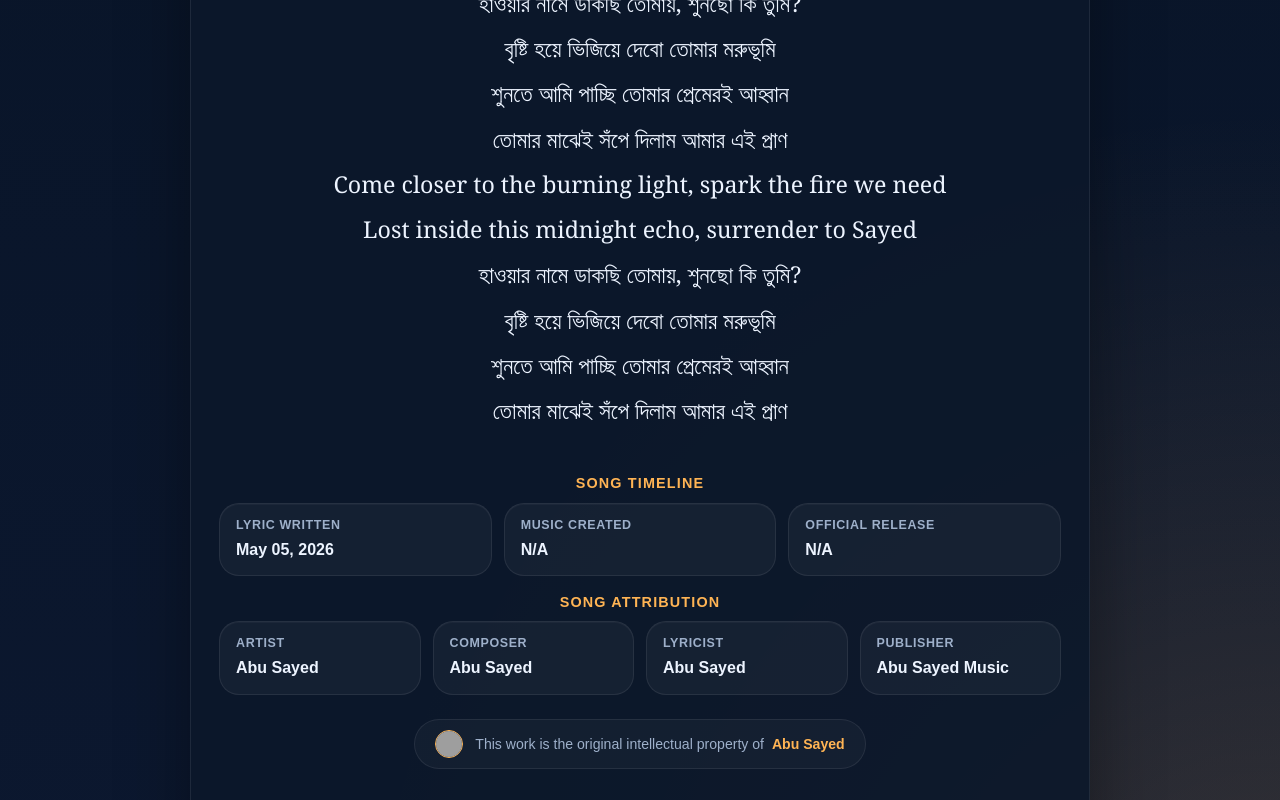
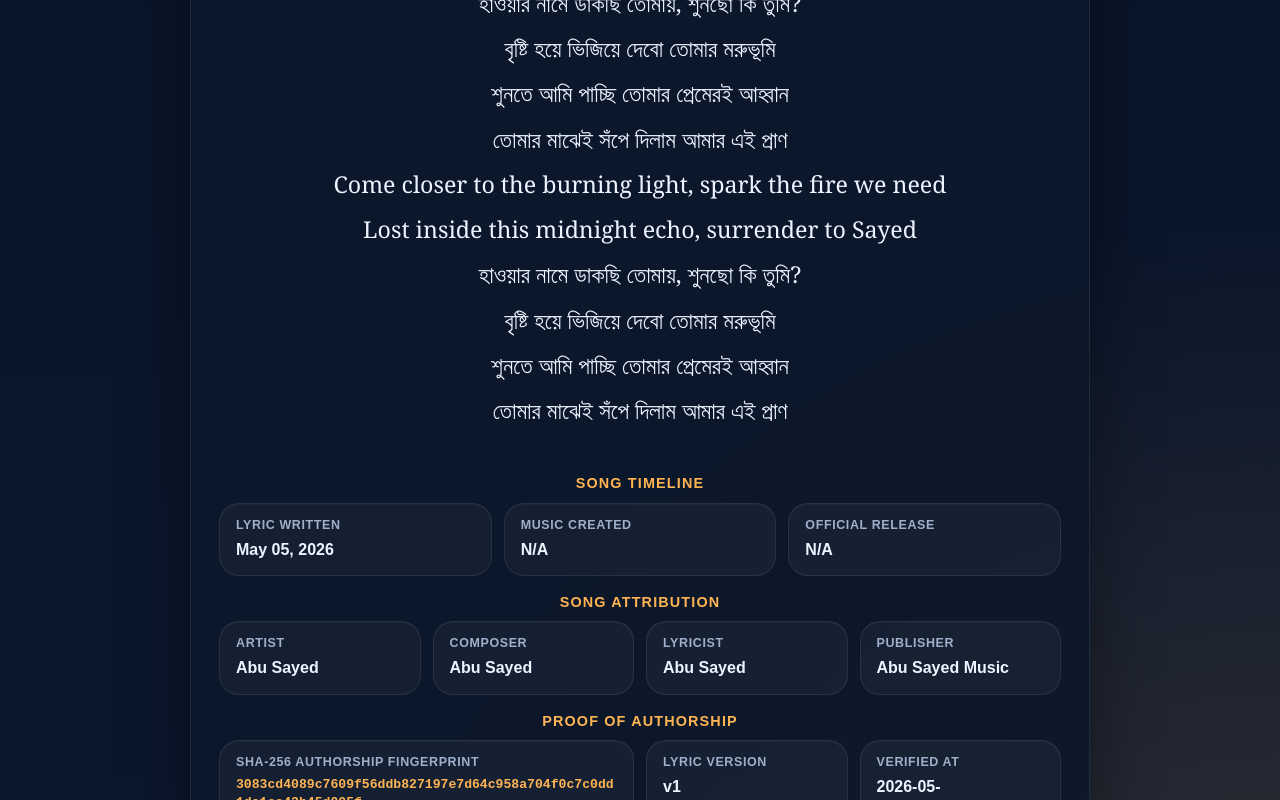
Before and after one commit to ImAbuSayed/hawar-namey, a plain HTML site: page index.html in a window 1280 px wide. Shown: the part 2000-2800 px from the top of the page. Drawn offline with Linux system fonts and the light colour scheme; grey boxes are pictures that could not be loaded.

Commit message:
feat: update song assets v1 with signed GPG commit [verified]

```diff
--- a/index.html
+++ b/index.html
@@ -14,9 +14,9 @@
     <meta name="keywords" content="Hawar Namey, Abu Sayed lyrics, original song lyrics, Abu Sayed original song, Abu Sayed lyricist, Abu Sayed composer, Abu Sayed songwriter, official lyrics">
     <meta name="robots" content="index,follow,max-snippet:-1,max-image-preview:large,max-video-preview:-1">
     <meta name="referrer" content="strict-origin-when-cross-origin">
-    <meta name="description" content="Abu Sayed&#x27;s original song &#x27;Hawar Namey&#x27; official lyrics. Explore the depth of this composition, written and owned by Abu Sayed.">
+    <meta name="description" content="The official lyric sheet for &#x27;Hawar Namey&#x27; by Abu Sayed. This song is an original creative work, written and composed by the artist.">
     <meta property="og:title" content="Hawar Namey - Original Lyrics by Abu Sayed">
-    <meta property="og:description" content="Abu Sayed&#x27;s original song &#x27;Hawar Namey&#x27; official lyrics. Explore the depth of this composition, written and owned by Abu Sayed.">
+    <meta property="og:description" content="The official lyric sheet for &#x27;Hawar Namey&#x27; by Abu Sayed. This song is an original creative work, written and composed by the artist.">
     <meta property="og:type" content="music.song">
     <meta property="og:url" content="https://imabusayed.github.io/hawar-namey/">
     <meta property="og:site_name" content="Abu Sayed Music">
@@ -24,7 +24,7 @@
     <meta name="last-modified" content="2026-05-05 18:40:44">
     <meta name="twitter:card" content="summary_large_image">
     <meta name="twitter:title" content="Hawar Namey - Original Lyrics by Abu Sayed">
-    <meta name="twitter:description" content="Abu Sayed&#x27;s original song &#x27;Hawar Namey&#x27; official lyrics. Explore the depth of this composition, written and owned by Abu Sayed.">
+    <meta name="twitter:description" content="The official lyric sheet for &#x27;Hawar Namey&#x27; by Abu Sayed. This song is an original creative work, written and composed by the artist.">
     <link rel="canonical" href="https://imabusayed.github.io/hawar-namey/">
     <link rel="sitemap" type="application/xml" title="Sitemap" href="https://imabusayed.github.io/hawar-namey/sitemap.xml">
     <link rel="author" href="https://github.com/ImAbuSayed">
@@ -100,7 +100,7 @@
       "@id": "https://imabusayed.github.io/hawar-namey#webpage",
       "url": "https://imabusayed.github.io/hawar-namey/",
       "name": "Hawar Namey - Original Lyrics by Abu Sayed",
-      "description": "Abu Sayed's original song 'Hawar Namey' official lyrics. Explore the depth of this composition, written and owned by Abu Sayed.",
+      "description": "The official lyric sheet for 'Hawar Namey' by Abu Sayed. This song is an original creative work, written and composed by the artist.",
       "isPartOf": {
         "@id": "https://music.abusayed.com.bd/#website"
       },
@@ -537,7 +537,7 @@
 
         <div class="controls">
             <button class="btn-speak" id="speakBtn" title="Read the lyrics aloud"><span id="speakText">Read Aloud</span></button>
-            <a href="https://music.abusayed.com.bd/Licensing/?https://imabusayed.github.io/hawar-namey/" class="btn-license" title="Get licensing for this song" target="_blank">Secure Licensing Rights for Hawar Namey</a>
+            <a href="https://music.abusayed.com.bd/Licensing/?https://imabusayed.github.io/hawar-namey/" class="btn-license" title="Get licensing for this song" target="_blank">Request Licensing for Hawar Namey</a>
 
         </div>
         <br>
@@ -612,6 +612,26 @@
             <div class="meta-card">
                 <span class="meta-label">Publisher</span>
                 <strong>Abu Sayed Music</strong>
+            </div>
+
+                </div>
+            </div>
+
+            <div class="details-block">
+                <div class="details-title">Proof of Authorship</div>
+                <div class="meta-grid">
+
+            <div class="meta-card" style="grid-column: span 2;">
+                <span class="meta-label">SHA-256 Authorship Fingerprint</span>
+                <strong style="word-break: break-all; font-family: monospace; font-size: 0.82rem; color: var(--accent);">3083cd4089c7609f56ddb827197e7d64c958a704f0c7c0dd1da1cc42b45d005f</strong>
+            </div>
+            <div class="meta-card">
+                <span class="meta-label">Lyric Version</span>
+                <strong>v1</strong>
+            </div>
+            <div class="meta-card">
+                <span class="meta-label">Verified At</span>
+                <strong>2026-05-10T06:52:51.642963</strong>
             </div>
 
                 </div>
```
Also changed, not shown: excerpts/Bridge-Preview.txt (added), excerpts/Chorus-Preview.txt (added), excerpts/Hook-1-Preview.txt (added), excerpts/Hook-2-Preview.txt (added), excerpts/Pre-Chorus-1-Preview.txt (added), excerpts/Pre-Chorus-2-Preview.txt (added), excerpts/Verse-1-Preview.txt (added), excerpts/Verse-2-Preview.txt (added), excerpts/Verse-3-Preview.txt (added), hashes.txt (added), llms.txt, lyrics_backup/2026-05-10_hawar-namey-v1.txt (added), manifest.json (added), 1 other file.
